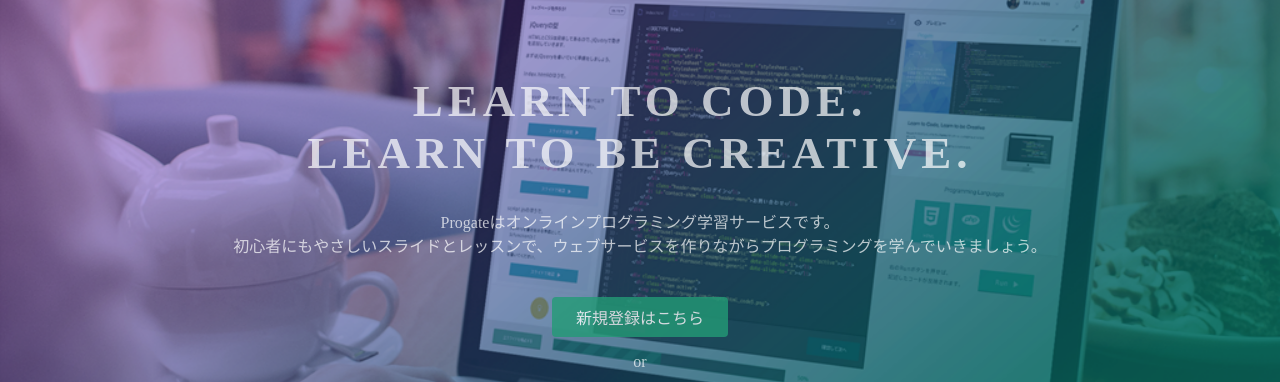
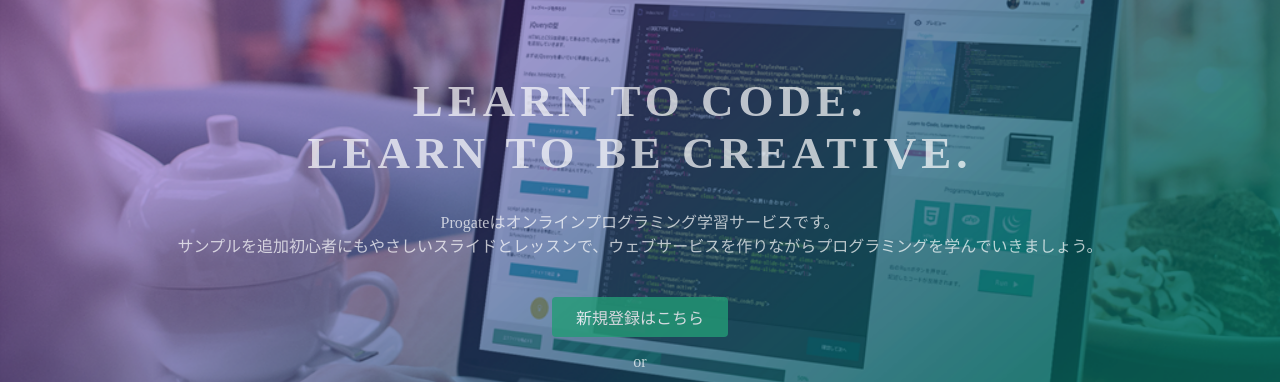
Before and after one commit to nyantanyanta/nayanta-github, a plain HTML site: page index.html in a window 1280 px wide. Shown: the part 135-517 px from the top of the page. Drawn offline with Linux system fonts and the light colour scheme.

Commit message:
Update index.html

```diff
--- a/index.html
+++ b/index.html
@@ -24,7 +24,7 @@
   <div class="top-wrapper">
     <div class="container">
       <h1>LEARN TO CODE.<br>LEARN TO BE CREATIVE.</h1>
-      <p>Progateはオンラインプログラミング学習サービスです。<br>初心者にもやさしいスライドとレッスンで、ウェブサービスを作りながらプログラミングを学んでいきましょう。</p>
+      <p>Progateはオンラインプログラミング学習サービスです。<br>サンプルを追加初心者にもやさしいスライドとレッスンで、ウェブサービスを作りながらプログラミングを学んでいきましょう。</p>
       <div class="btn-wrapper">
         <a href="#" class="btn signup">新規登録はこちら</a>
         <p>or</p>
```
